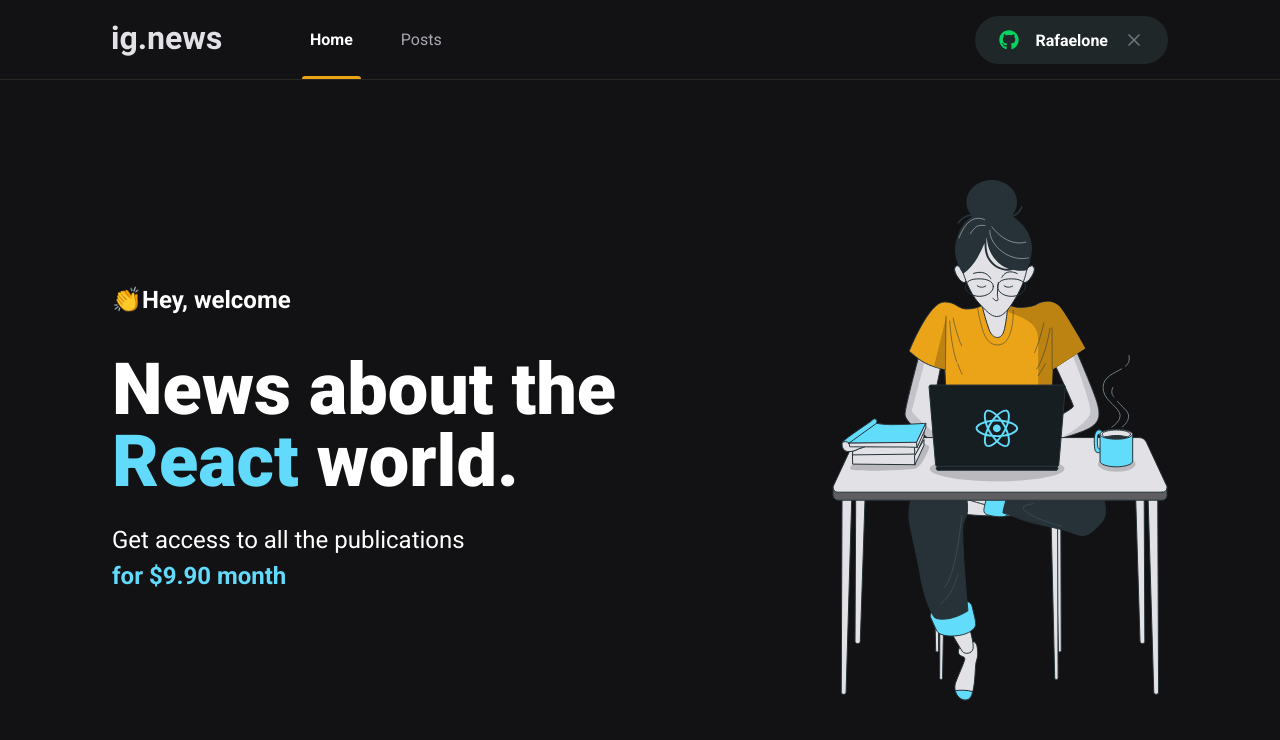
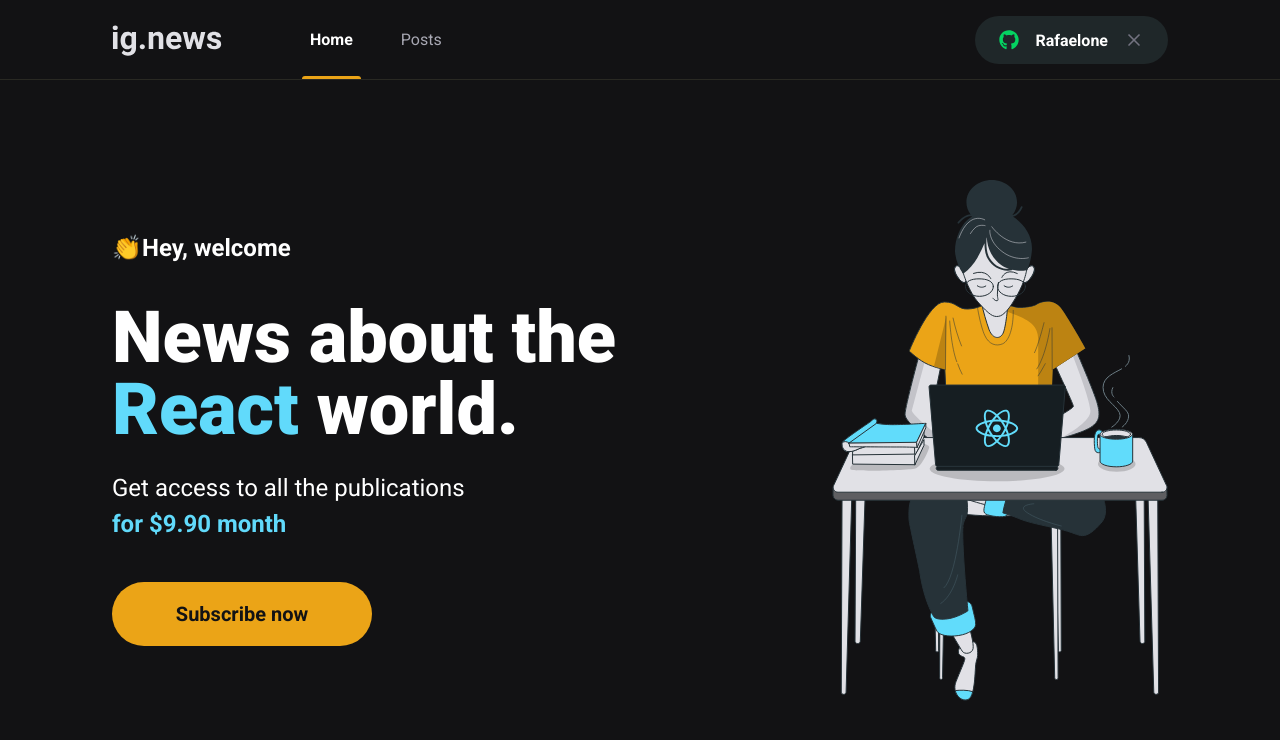
Before and after one commit to rafaelone/IgNews, a Next.js app: page / in a window 1280 px wide. Shown: the top 740 px of the page. Built offline with nearby package versions, Linux system fonts and the light colour scheme.

Commit message:
style: Subscribe Button Component

```diff
--- /dev/null
+++ b/src/components/SubscribeButton/index.tsx
@@ -0,0 +1,9 @@
+import styles from "./styles.module.scss"
+
+export function SubscribeButton(){
+  return (
+    <button type="button" className={styles.subscribeButton}>
+      Subscribe now
+    </button>
+  )
+}
--- /dev/null
+++ b/src/components/SubscribeButton/styles.module.scss
@@ -0,0 +1,18 @@
+.subscribeButton {
+  height: 4rem;
+  width: 260px;
+  border: 0;
+  border-radius: 2rem;
+  background: var(--yellow-500);
+  color: var(--gray-900);
+  font-size: 1.25rem;
+  font-weight: bold;
+  display: flex;
+  align-items: center;
+  justify-content: center;
+  transition: filter 0.2s;
+
+  &:hover {
+    filter: brightness(0.8);
+  }
+}
--- a/src/pages/index.tsx
+++ b/src/pages/index.tsx
@@ -1,4 +1,5 @@
 import Head from "next/head"
+import { SubscribeButton } from "../components/SubscribeButton"
 
 import styles from "../styles/pages/home.module.scss"
 
@@ -16,6 +17,7 @@
             Get access to all the publications <br/>
             <span>for $9.90 month</span>
           </p>
+          <SubscribeButton />
         </section>
         <img src="/images/avatar.svg" alt="Girl coding"/>
       </main>
--- a/src/styles/pages/home.module.scss
+++ b/src/styles/pages/home.module.scss
@@ -37,4 +37,8 @@
       font-weight: bold;
     }
   }
+
+  button {
+    margin-top: 2.5rem;
+  }
 }
```
